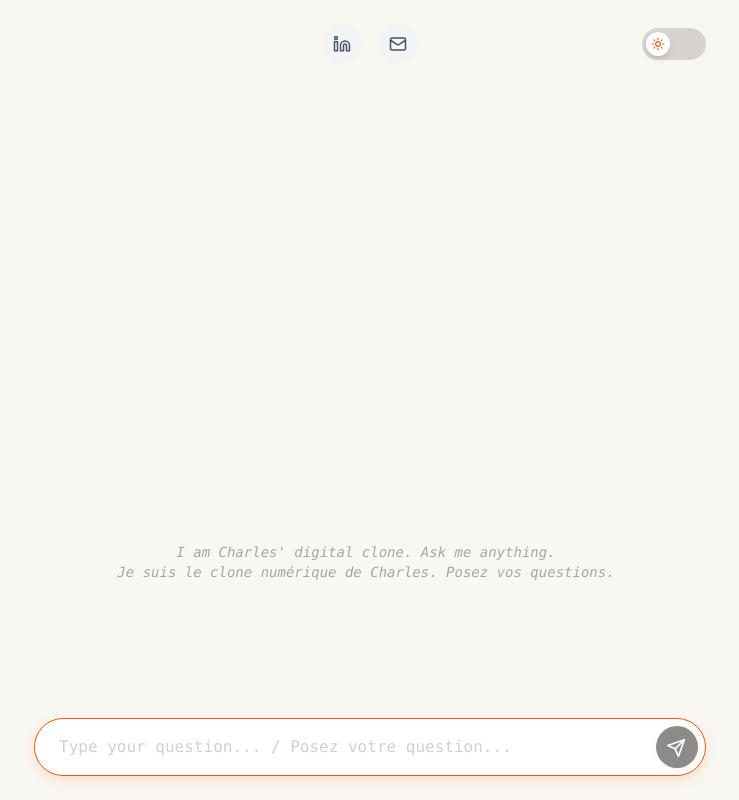
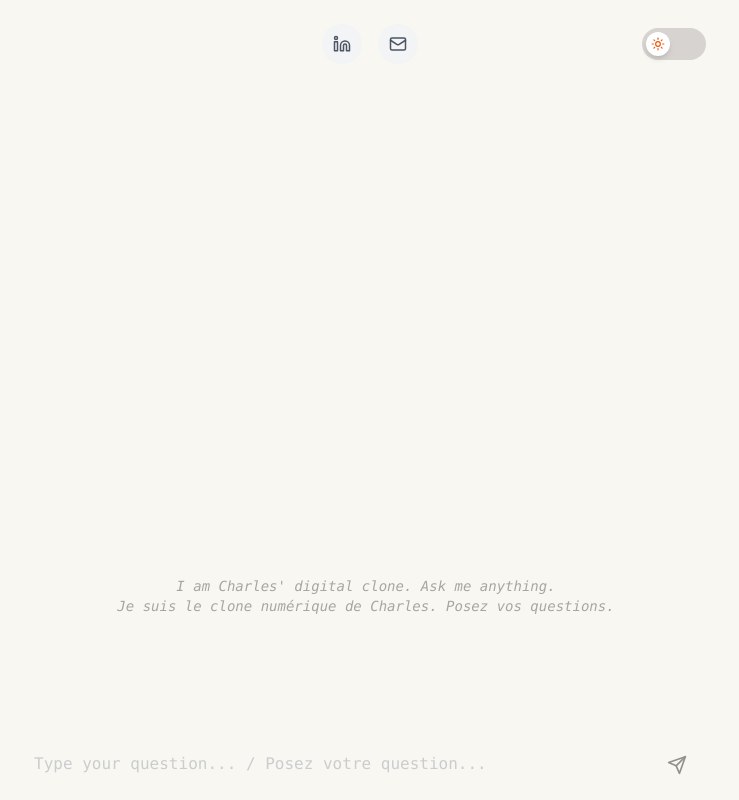
Before and after one commit to charlesbonnet1-del/cv2-chat, a Next.js app: page / in a window 1280 px wide. Shown: the whole page, without its empty margins (270-1009 px from the left). Built offline with nearby package versions, Linux system fonts and the light colour scheme.

Commit message:
Update globals.css

```diff
--- a/app/globals.css
+++ b/app/globals.css
@@ -2,141 +2,45 @@
 @tailwind components;
 @tailwind utilities;
 
-/* --- 1. DÉFINITION DES VARIABLES --- */
+/* --- 1. PALETTE CHARTE (Orange / Marron / Beige) --- */
 :root {
-  /* LIGHT MODE (Crème Moderne) */
-  --background: #F9F7F1;
-  --foreground: #2D2D2D;
-  --accent: #EA580C;
+  /* LIGHT MODE */
+  --background: #F9F7F1; /* Beige Crème */
+  --foreground: #2D2D2D; /* Gris Chaud */
+  --accent: #EA580C;     /* ORANGE BRÛLÉ (Ton identité) */
 
-  --ai-text: #111827;
-  --user-bg: #E5E0D8;
-  --user-text: #44403C;
+  --bot-bubble-bg: #E5E0D8; /* Beige Pierre */
+  --bot-bubble-text: #44403C; /* Marron Foncé */
 
-  --input-bg: #FFFFFF;
-  --input-border: #D6D3D1;
-  --button-bg: #1C1917;
-  --button-text: #F9F7F1;
+  --user-bubble-bg: #EA580C; /* Orange Accent */
+  --user-bubble-text: #FFFFFF; /* Blanc */
 
---font-main: "Consolas", "Monaco", "Lucida Console", "Courier New", monospace;
+  --input-placeholder: #A8A29E;
 }
 
-/* DARK MODE (Café Serré) */
+/* DARK MODE (Marron Foncé / Pierre) */
 :root.dark {
-  --background: #1C1917;
-  --foreground: #E7E5E4;
-  --accent: #F97316;
+  --background: #0C0A09; /* Noir chaud */
+  --foreground: #E7E5E4; /* Pierre claire */
+  --accent: #F97316;     /* Orange un peu plus vif */
 
-  --ai-text: #F5F5F4;
-  --user-bg: #292524;
-  --user-text: #A8A29E;
+  --bot-bubble-bg: #1C1917; /* Marron très sombre (Pas de bleu !) */
+  --bot-bubble-text: #E7E5E4;
 
-  --input-bg: #0C0A09;
-  --input-border: #44403C;
-  --button-bg: #E7E5E4;
-  --button-text: #1C1917;
+  --user-bubble-bg: #EA580C;
+  --user-bubble-text: #FFFFFF;
 }
 
 /* --- 2. CONFIGURATION GLOBALE --- */
 html, body {
-  background-color: var(--background) !important;
-  color: var(--foreground) !important;
-  font-family: var(--font-main), sans-serif;
-  margin: 0;
-  padding: 0;
-  min-height: 100vh;
-  transition: background-color 0.4s ease, color 0.4s ease;
+  background-color: var(--background);
+  color: var(--foreground);
+  /* Force la police Console/Dev demandée */
+  font-family: "Consolas", "Monaco", "Lucida Console", "Courier New", monospace;
+  caret-color: var(--accent); /* Curseur Orange PARTOUT */
 }
 
 /* Scrollbar discrète */
-.custom-scrollbar::-webkit-scrollbar { width: 6px; }
-.custom-scrollbar::-webkit-scrollbar-track { background: transparent; }
-.custom-scrollbar::-webkit-scrollbar-thumb { background-color: var(--input-border); border-radius: 20px; }
-
-/* --- 3. DESIGN CHATBOT --- */
-
-[data-role="assistant"] {
-  font-family: var(--font-main), sans-serif !important;
-  font-size: 1rem !important;
-  line-height: 1.6 !important;
-  color: var(--ai-text) !important;
-  background: transparent !important;
-  border: none !important;
-  box-shadow: none !important;
-  border-left: 2px solid var(--accent) !important;
-  padding-left: 20px;
-  margin-bottom: 32px;
-}
-
-[data-role="user"] {
-  font-family: var(--font-main), sans-serif !important;
-  font-size: 0.95rem !important;
-  background: var(--user-bg) !important;
-  color: var(--user-text) !important;
-  border-radius: 18px 18px 2px 18px !important;
-  padding: 12px 18px !important;
-  font-weight: 500;
-  box-shadow: none !important;
-  border: none !important;
-  margin-bottom: 32px;
-  display: inline-block;
-}
-
-/* --- 4. INPUT BAR (PILL SHAPE) --- */
-
-form {
-  padding: 0 !important;
-  background: transparent !important;
-  border: none !important;
-  box-shadow: none !important;
-  outline: none !important;
-}
-
-/* Champ de saisie : Pilule complète */
-input, textarea {
-  background-color: var(--input-bg) !important;
-  border: 1px solid var(--input-border) !important;
-  color: var(--foreground) !important;
-
-  border-radius: 9999px !important;
-
-  padding: 16px 56px 16px 24px !important;
-
-  font-size: 1rem !important;
-  box-shadow: 0 4px 12px rgba(0,0,0,0.05) !important;
-  transition: all 0.2s ease;
-}
-
-input:focus, textarea:focus {
-  border-color: var(--accent) !important;
-  box-shadow: 0 4px 12px rgba(234, 88, 12, 0.15) !important;
-  outline: none !important;
-}
-
-/* Bouton Envoyer : Cercle parfait */
-button[type="submit"] {
-  background-color: var(--button-bg) !important;
-  color: var(--button-text) !important;
-
-  border-radius: 9999px !important;
-  width: 42px !important;
-  height: 42px !important;
-  padding: 0 !important;
-
-  display: flex !important;
-  align-items: center !important;
-  justify-content: center !important;
-
-  transition: all 0.2s ease;
-  box-shadow: 0 2px 6px rgba(0,0,0,0.1);
-}
-
-button[type="submit"]:hover:not(:disabled) {
-      background-color: var(--accent) !important;
-    color: white !important;
-}
-
-button[type="submit"]:disabled {
-    opacity: 0.5;
-    cursor: not-allowed;
-}
+::-webkit-scrollbar { width: 6px; }
+::-webkit-scrollbar-track { background: transparent; }
+::-webkit-scrollbar-thumb { background-color: var(--bot-bubble-bg); border-radius: 20px; }
```
